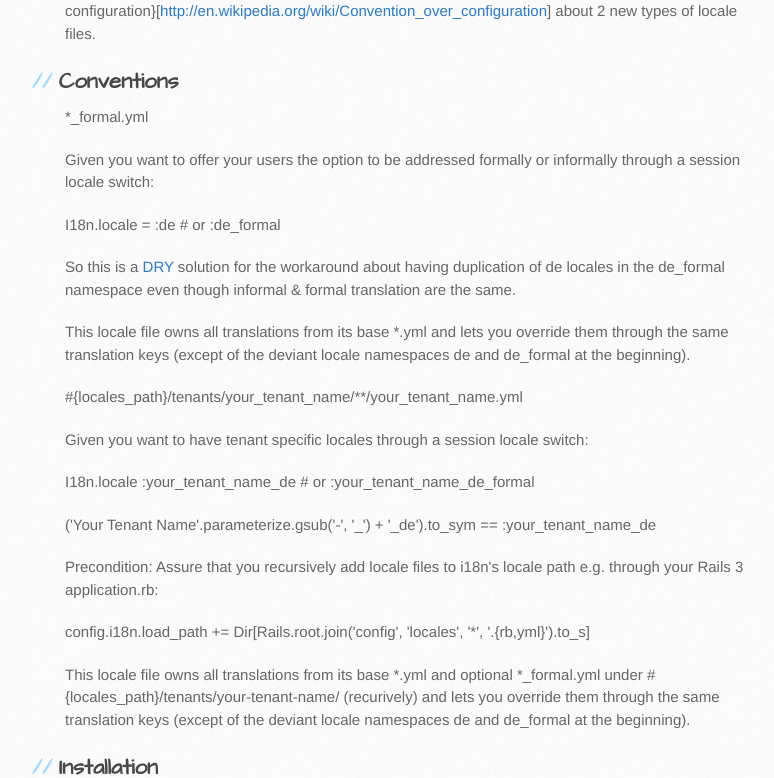
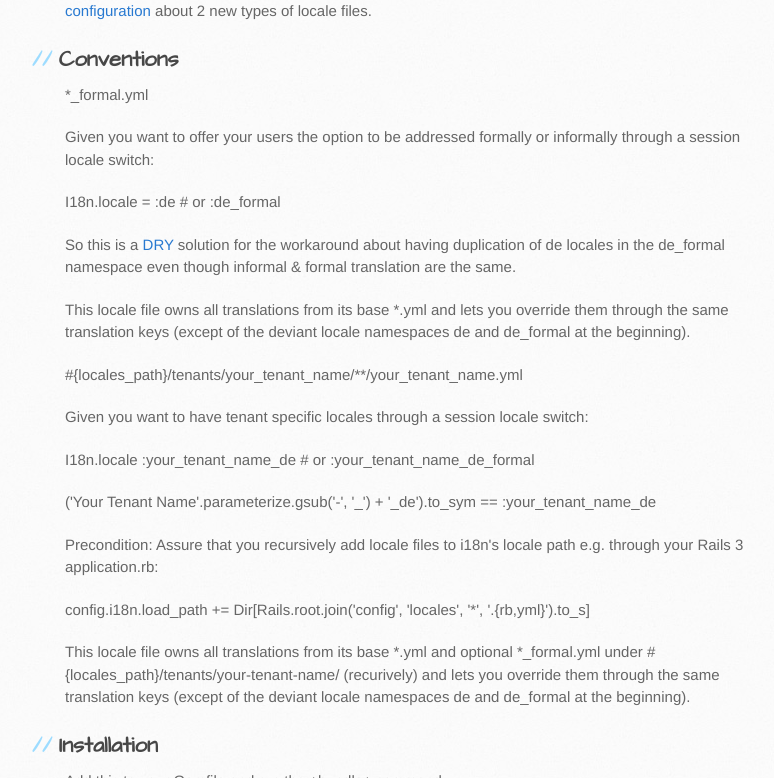
Before and after one commit to volontarian/multi_formal_i18n_tenancy, a plain HTML site: page index.html in a window 1280 px wide. Shown: the part 1451-2229 px from the top of the page, without its empty margins (105-879 px from the left). Drawn offline with Linux system fonts and the light colour scheme.

Commit message:
Update gh-pages

```diff
--- a/index.html
+++ b/index.html
@@ -31,7 +31,7 @@
           <h1>MultiFormalI18nTenancy <a href="http://travis-ci.org/Applicat/multi_formal_i18n_tenancy"><img src="https://secure.travis-ci.org/Applicat/multi_formal_i18n_tenancy.png" alt="multi_formal_i18n_tenancy @ Travis-CI.org"></a> <a href="https://codeclimate.com/github/Applicat/multi_formal_i18n_tenancy"><img src="https://codeclimate.com/badge.png" alt="multi_formal_i18n_tenancy @ CodeClimate.com"></a> <a href="https://gemnasium.com/Applicat/multi_formal_i18n_tenancy"><img src="https://gemnasium.com/Applicat/multi_formal_i18n_tenancy.png?travis" alt="multi_formal_i18n_tenancy @ Gemnasium.com"></a>
 </h1>
 
-<p>This gem extends the standard i18n backend (I18n::Backend::Simple) to introduce {Conventions over configuration}[<a href="http://en.wikipedia.org/wiki/Convention_over_configuration">http://en.wikipedia.org/wiki/Convention_over_configuration</a>] about 2 new types of locale files.</p>
+<p>This gem extends the standard i18n backend (I18n::Backend::Simple) to introduce <a href="http://en.wikipedia.org/wiki/Convention_over_configuration">Conventions over configuration</a> about 2 new types of locale files.</p>
 
 <h2>Conventions</h2>
 
```
